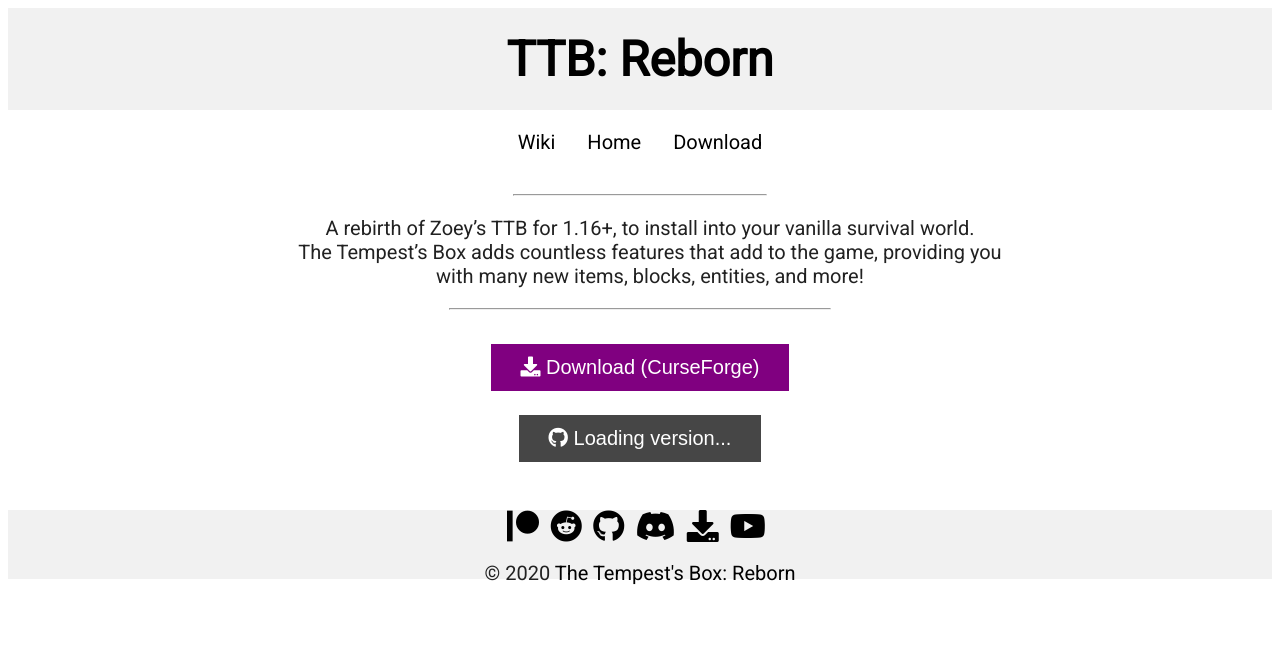
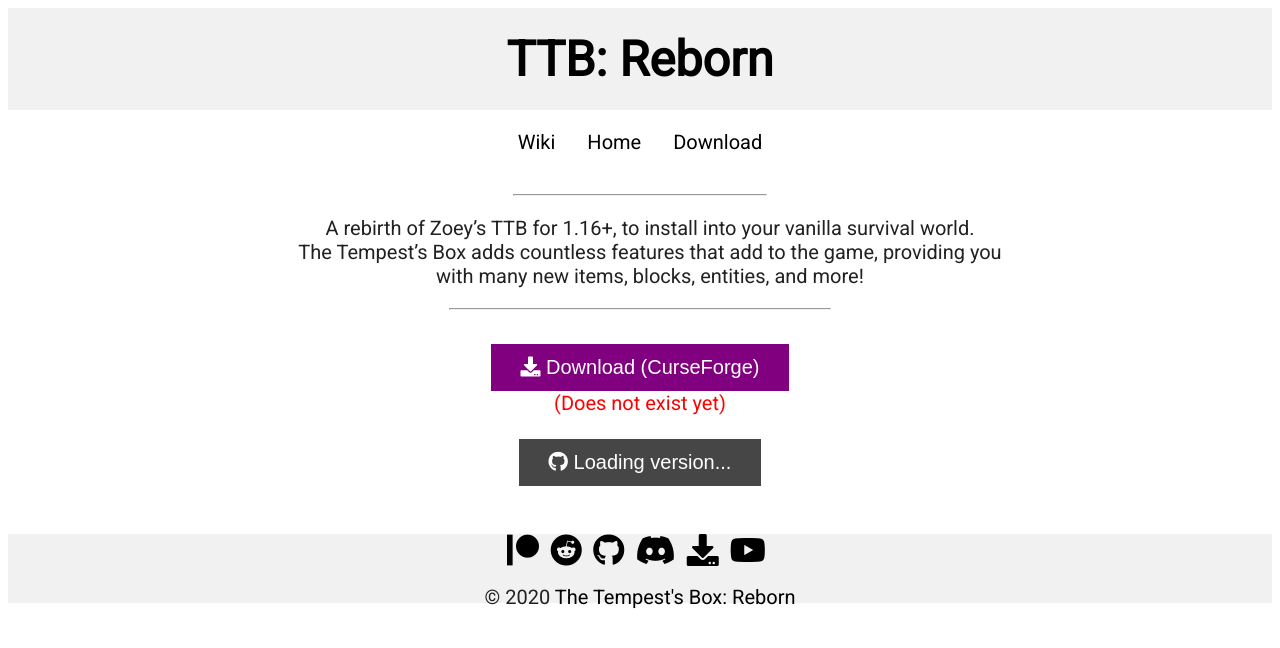
Before and after one commit to tempestsbox/tempestsbox.github.io, a Jekyll site: the page built from index.md, in a window 1280 px wide. Shown: the top 648 px of the page. Built offline with Jekyll 4.4.1, drawn with Linux system fonts in a browser that asks for light colours; nearby versions of some CDN libraries.

Commit message:
Add 'Does not exist yet' warning to CurseForge link

```diff
--- a/_includes/download_buttons.html
+++ b/_includes/download_buttons.html
@@ -4,6 +4,8 @@
             <i class='fa fa-download'></i> Download (CurseForge) </button>
     </a>
 
+    <br>
+    <p style='color: red;'>(Does not exist yet)</p>
     <br>
     <br>
 
```
